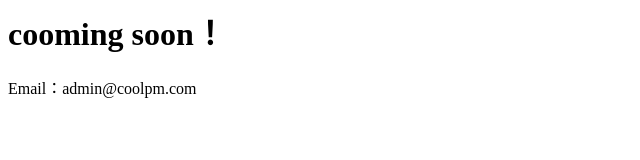
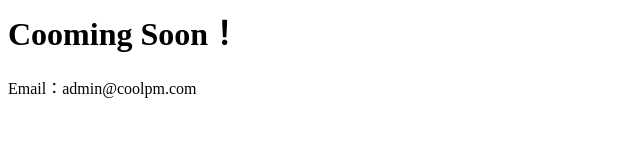
Before and after one commit to finn-web/finn-web.github.io, a plain HTML site: page index.html in a window 1280 px wide. Shown: the whole page, without its empty margins (0-640 px from the left). Drawn offline with Linux system fonts and the light colour scheme.

Commit message:
Update index.html

```diff
--- a/index.html
+++ b/index.html
@@ -1,2 +1,10 @@
-<h1>cooming soon！</h1>
-Email：admin@coolpm.com
+<html>
+
+<body>
+
+<h1>Cooming Soon！</h1>
+
+<p>Email：admin@coolpm.com</p>
+
+</body>
+</html>
```
